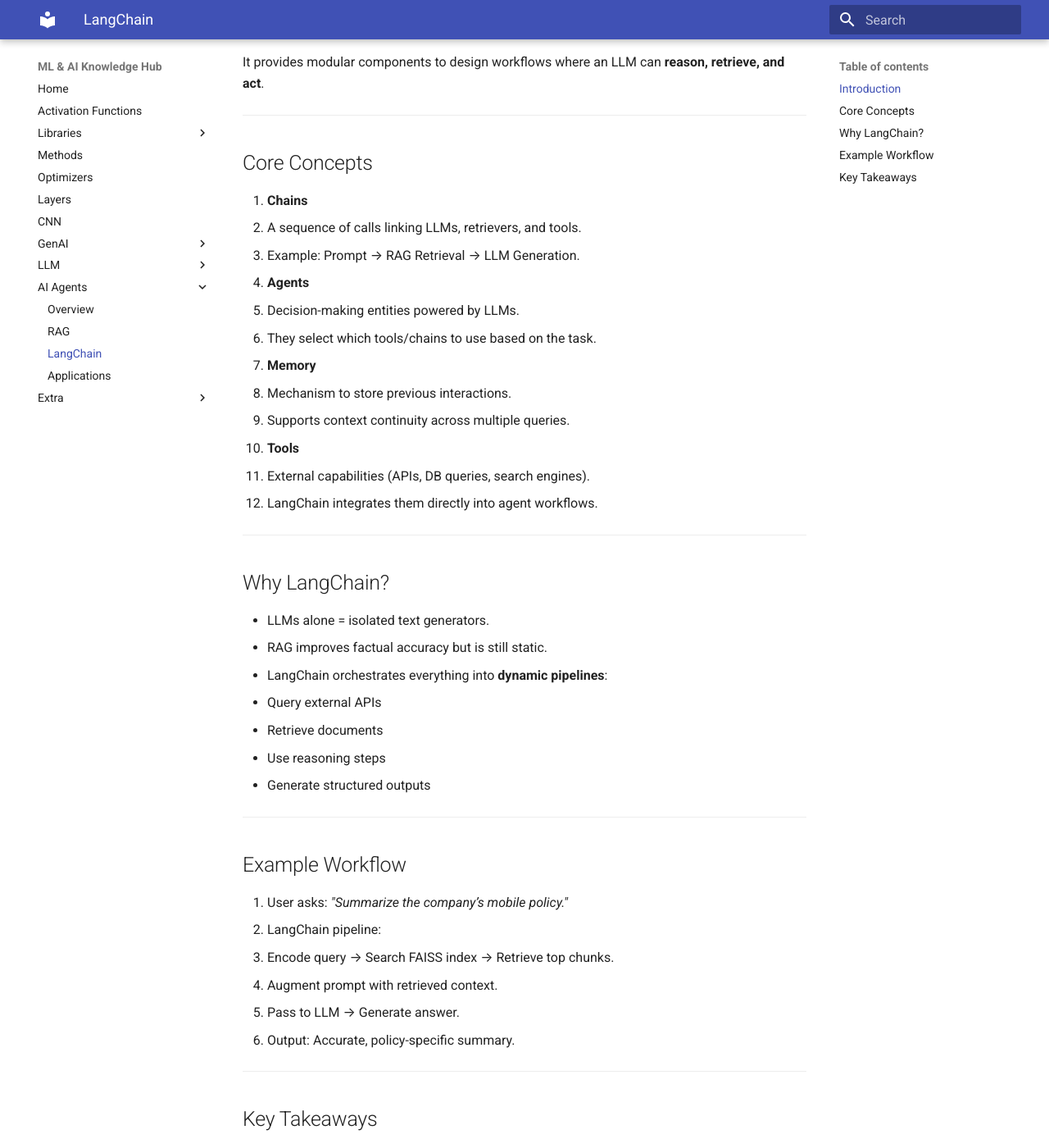
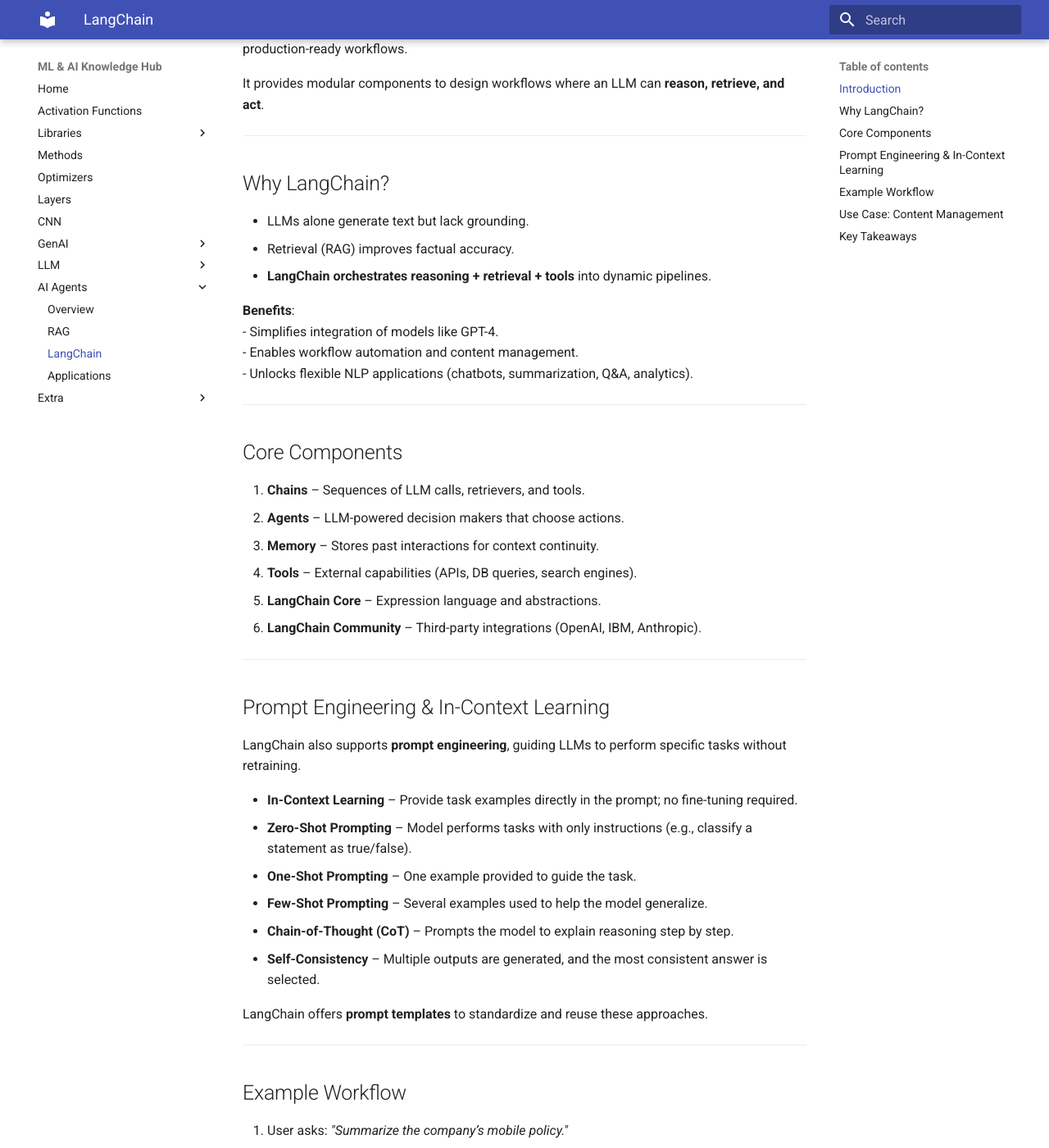
Before and after one commit to Medyan-Naser/machine_learning_projects, an MkDocs documentation site: the page built from docs/Agents/langchain.md, in a window 1280 px wide and 1400 px high, scrolled down 260 px. Shown: the whole window at 82% size. Built offline with MkDocs 1.6.1 and Material for MkDocs 9.7.7, drawn with Linux system fonts in a browser that asks for light colours; some of the changed text lies outside the part shown.

Commit message:
add docs for prompt engineering

```diff
--- a/docs/Agents/langchain.md
+++ b/docs/Agents/langchain.md
@@ -1,56 +1,67 @@
 # LangChain
 
 ## Introduction
-LangChain is a framework for building AI agents that integrate:
-- LLMs (generators)
-- Retrieval systems (RAG, FAISS, vector DBs)
-- Tools (APIs, calculators, databases)
+LangChain is an **open-source framework** for building AI applications with Large Language Models (LLMs).
+It provides a modular environment to connect **LLMs, retrieval systems (RAG), and tools** into production-ready workflows.
 
 It provides modular components to design workflows where an LLM can **reason, retrieve, and act**.
 
 ---
 
-## Core Concepts
-1. **Chains**
-   - A sequence of calls linking LLMs, retrievers, and tools.
-   - Example: Prompt → RAG Retrieval → LLM Generation.
+## Why LangChain?
+- LLMs alone generate text but lack grounding.
+- Retrieval (RAG) improves factual accuracy.
+- **LangChain orchestrates reasoning + retrieval + tools** into dynamic pipelines.
 
-2. **Agents**
-   - Decision-making entities powered by LLMs.
-   - They select which tools/chains to use based on the task.
-
-3. **Memory**
-   - Mechanism to store previous interactions.
-   - Supports context continuity across multiple queries.
-
-4. **Tools**
-   - External capabilities (APIs, DB queries, search engines).
-   - LangChain integrates them directly into agent workflows.
+**Benefits**:
+- Simplifies integration of models like GPT-4.
+- Enables workflow automation and content management.
+- Unlocks flexible NLP applications (chatbots, summarization, Q&A, analytics).
 
 ---
 
-## Why LangChain?
-- LLMs alone = isolated text generators.
-- RAG improves factual accuracy but is still static.
-- LangChain orchestrates everything into **dynamic pipelines**:
-  - Query external APIs
-  - Retrieve documents
-  - Use reasoning steps
-  - Generate structured outputs
+## Core Components
+1. **Chains** – Sequences of LLM calls, retrievers, and tools.
+2. **Agents** – LLM-powered decision makers that choose actions.
+3. **Memory** – Stores past interactions for context continuity.
+4. **Tools** – External capabilities (APIs, DB queries, search engines).
+5. **LangChain Core** – Expression language and abstractions.
+6. **LangChain Community** – Third-party integrations (OpenAI, IBM, Anthropic).
+
+---
+
+## Prompt Engineering & In-Context Learning
+LangChain also supports **prompt engineering**, guiding LLMs to perform specific tasks without retraining.
+
+- **In-Context Learning** – Provide task examples directly in the prompt; no fine-tuning required.
+- **Zero-Shot Prompting** – Model performs tasks with only instructions (e.g., classify a statement as true/false).
+- **One-Shot Prompting** – One example provided to guide the task.
+- **Few-Shot Prompting** – Several examples used to help the model generalize.
+- **Chain-of-Thought (CoT)** – Prompts the model to explain reasoning step by step.
+- **Self-Consistency** – Multiple outputs are generated, and the most consistent answer is selected.
+
+LangChain offers **prompt templates** to standardize and reuse these approaches.
 
 ---
 
 ## Example Workflow
 1. User asks: *"Summarize the company’s mobile policy."*
-2. LangChain pipeline:
-   - Encode query → Search FAISS index → Retrieve top chunks.
-   - Augment prompt with retrieved context.
-   - Pass to LLM → Generate answer.
-3. Output: Accurate, policy-specific summary.
+2. Pipeline:
+      - Encode query → Search FAISS index → Retrieve top chunks
+      - Add retrieved context to prompt → Send to LLM
+      - Generate precise summary
+
+---
+
+## Use Case: Content Management
+A company managing blogs, videos, podcasts, and articles can use LangChain to:
+- Automate retrieval and summarization.
+- Tag and classify large content libraries.
+- Build agents for recommendations and distribution.
 
 ---
 
 ## Key Takeaways
-- LangChain makes it easy to build **production-ready AI agents**.
-- It provides abstractions for **chains, agents, memory, and tools**.
-- Best used with RAG to enhance **retrieval + reasoning**.
+- LangChain = **LLM + Retrieval + Tools + Memory + Prompt Engineering**.
+- Supports advanced prompting: **zero-shot, few-shot, CoT, self-consistency**.
+- Best for building **flexible AI workflows** in domains like content management, chatbots, analytics, and text processing.
```
